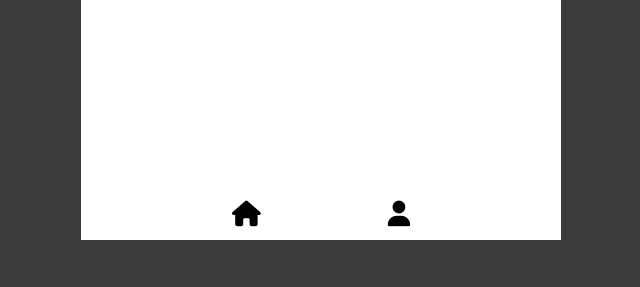
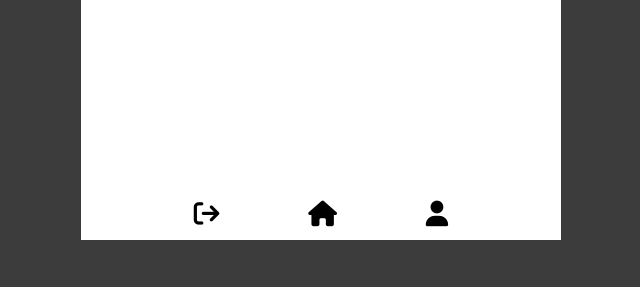
Before and after one commit to richclarke0/Djinstagram, a Django app: page /profile/1/ in a window 1280 px wide. Shown: the part 560-847 px from the top of the page, without its empty margins (319-959 px from the left). Run offline with Django 4.2, Linux system fonts and the light colour scheme; the visitor is signed in with stand-in values (Sample User, id 1); data comes from the database, SQL or seed files in the repository; some libraries are stand-ins or nearby versions.

Commit message:
add logout button to base.html

```diff
--- a/main_app/templates/base.html
+++ b/main_app/templates/base.html
@@ -33,6 +33,11 @@
         </main>
 
         <footer>
+            {% if user %}
+            <a href="{% url 'user_logout' %}">
+                <i class="fa-solid fa-arrow-right-from-bracket"></i>
+            </a>
+            {% endif %}
             <a href="/posts/">
                 <i class="fa-solid fa-house"></i>
             </a>
```
